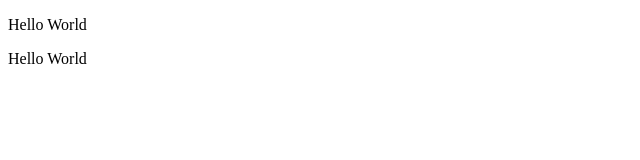
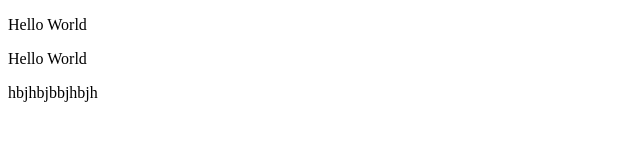
Before and after one commit to Burya-art/Test1, a plain HTML site: page index.html in a window 1280 px wide. Shown: the whole page, without its empty margins (0-640 px from the left). Drawn offline with Linux system fonts and the light colour scheme.

Commit message:
Update index.html

```diff
--- a/index.html
+++ b/index.html
@@ -10,5 +10,6 @@
 <body>
     <p>Hello World</p>
     <p>Hello World</p>
+    hbjhbjbbjhbjh
 </body>
 </html>
```
